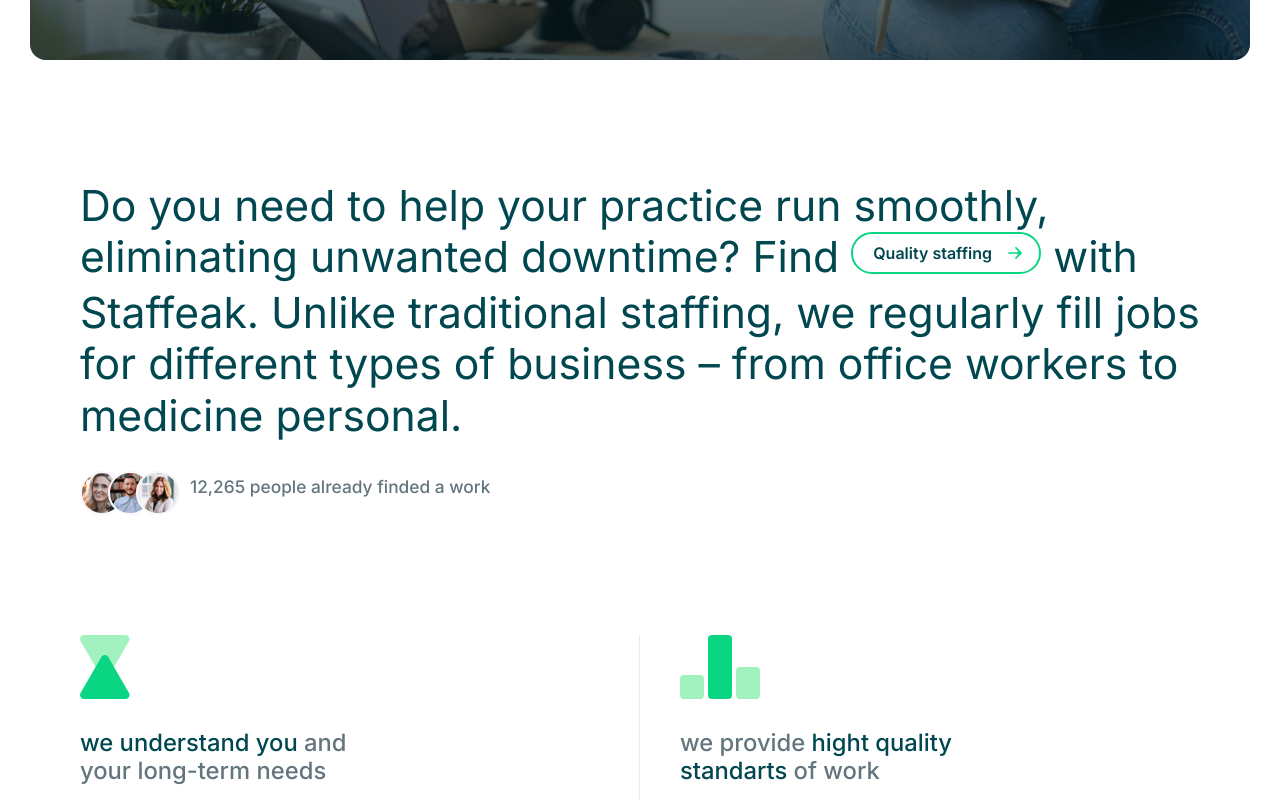
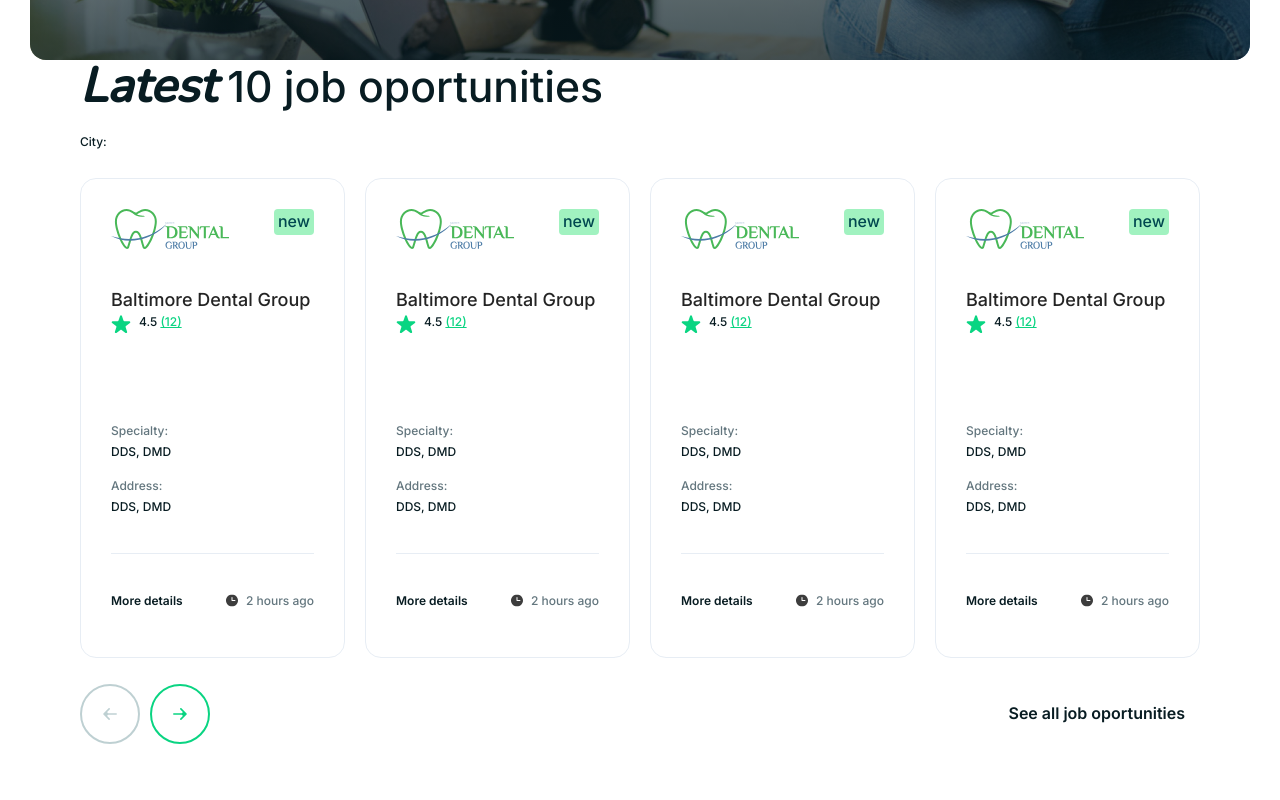
Before and after one commit to orch20/Stuffeak, a Vue app: page / in a window 1280 px wide. Shown: the part 1460-2260 px from the top of the page. Built offline with nearby package versions, Linux system fonts and the light colour scheme.

Commit message:
added swiper to job opportunity section

```diff
--- a/src/components/Sections/LastestTenJobOpportunities.vue
+++ b/src/components/Sections/LastestTenJobOpportunities.vue
@@ -1,23 +1,28 @@
 <template>
-    <section class="job-opport-sec">
+    <section class="job-opport-sec container">
         <h2 class="job-opport-sec__main-title"><span class="italic">Latest</span> 10 job oportunities</h2>
         <div>
             <p class="job-opport-sec__city-name">City:</p>
         </div>
-        <JobCard />
-        <JobCard />
+        <swiper :navigation="navigation" :modules="modules" :space-between="20" slides-per-view="1.2" :breakpoints="breakpoints">
+            <swiper-slide><JobCard /></swiper-slide>
+            <swiper-slide><JobCard /></swiper-slide>
+            <swiper-slide><JobCard /></swiper-slide>
+            <swiper-slide><JobCard /></swiper-slide>
+            <swiper-slide><JobCard /></swiper-slide>
+            <swiper-slide><JobCard /></swiper-slide>
+            <swiper-slide><JobCard /></swiper-slide>
+            <swiper-slide><JobCard /></swiper-slide>
+            <swiper-slide><JobCard /></swiper-slide>
+        </swiper>
         <div class="job-opport-sec__button-section">
             <div class="job-opport-sec__button-wrapper">
-                <svg xmlns="http://www.w3.org/2000/svg" width="60" height="60" viewBox="0 0 60 60" fill="none">
-                    <g opacity="0.25">
-                    <circle cx="30" cy="30" r="29" transform="rotate(-180 30 30)" stroke="#014750" stroke-width="2"/>
-                    <path fill-rule="evenodd" clip-rule="evenodd" d="M28.5726 35.7614L23.3874 30.5761C23.0692 30.2579 23.0692 29.7421 23.3874 29.4239L28.5726 24.2386C28.8908 23.9205 29.4067 23.9205 29.7249 24.2386C30.0431 24.5568 30.0431 25.0727 29.7249 25.3909L27.6377 27.4781C27.0077 28.1081 27.4539 29.1852 28.3448 29.1852L36.1852 29.1852C36.6352 29.1852 37 29.55 37 30C37 30.45 36.6352 30.8148 36.1852 30.8148L28.3448 30.8148C27.4539 30.8148 27.0077 31.8919 27.6377 32.5219L29.7249 34.6091C30.0431 34.9273 30.0431 35.4432 29.7249 35.7614C29.4067 36.0795 28.8908 36.0795 28.5726 35.7614Z" fill="#014750"/>
-                    </g>
-                </svg>
-                <svg xmlns="http://www.w3.org/2000/svg" width="60" height="60" viewBox="0 0 60 60" fill="none">
-                    <circle cx="30" cy="30" r="29" stroke="#0AD582" stroke-width="2"/>
-                    <path fill-rule="evenodd" clip-rule="evenodd" d="M31.4274 24.2386L36.6126 29.4239C36.9308 29.7421 36.9308 30.2579 36.6126 30.5761L31.4274 35.7614C31.1092 36.0795 30.5933 36.0795 30.2751 35.7614C29.9569 35.4432 29.9569 34.9273 30.2751 34.6091L32.3623 32.5219C32.9923 31.8919 32.5461 30.8148 31.6552 30.8148H23.8148C23.3648 30.8148 23 30.45 23 30C23 29.55 23.3648 29.1852 23.8148 29.1852H31.6552C32.5461 29.1852 32.9923 28.1081 32.3623 27.4781L30.2751 25.3909C29.9569 25.0727 29.9569 24.5568 30.2751 24.2386C30.5933 23.9205 31.1092 23.9205 31.4274 24.2386Z" fill="#0AD582"/>
-                </svg>
+                <div class="job-opport-sec__button button-prev">
+
+    </div>
+    <div class="job-opport-sec__button button-next">
+
+                </div>
             </div>
             <a href="#" class="job-opport-sec__button-section-text">See all job oportunities</a>
         </div>
@@ -26,10 +31,79 @@
 
 <script setup>
 import JobCard from '../Elements/JobCard.vue';
+
+import { Swiper, SwiperSlide } from 'swiper/vue';
+
+// Import Swiper styles
+// import 'swiper/css';
+
+import 'swiper/css/navigation';
+
+// import './style.css';
+
+// import required modules
+import { Navigation } from 'swiper/modules';
+
+const modules = [Navigation]
+const navigation = {
+    navigation: true,
+    nextEl: '.button-next',
+    prevEl: '.button-prev',
+}
+
+const breakpoints = {
+    600: {
+        slidesPerView: 2.2,
+    },
+    1025: {
+        slidesPerView: 3.2,
+    },
+    1200: {
+        slidesPerView: 4,
+    },
+}
+
 </script>
 
-<style lang="scss" scoped>
+<style lang="scss">
 @import '../../assets/main.scss';
+
+
+
+
+.job-opport-sec__button{
+    cursor: pointer;
+    display: inline-block;
+    width: 60px;
+    height: 60px;
+    background-color: $main-green;
+}
+
+.button-next {
+
+    -webkit-mask: url('../../img/arr-right-in-the-circle.svg') no-repeat 100% 100%;
+    mask: url('../../img/arr-right-in-the-circle.svg') no-repeat 100% 100%;
+    -webkit-mask-size: cover;
+    mask-size: cover;
+}
+
+.button-prev {
+
+    -webkit-mask: url('../../img/arr-left-in-the-circle.svg') no-repeat 100% 100%;
+    mask: url('../../img/arr-left-in-the-circle.svg') no-repeat 100% 100%;
+    -webkit-mask-size: cover;
+    mask-size: cover;
+
+}
+
+.button-next.swiper-button-disabled,
+.button-prev.swiper-button-disabled {
+    background-color: #014750;
+    opacity: 0.25;
+}
+
+
+
 .job-opport-sec{
     padding: 60px 0 50px 15px;
 
--- a/src/pages/IndexPage.vue
+++ b/src/pages/IndexPage.vue
@@ -2,7 +2,7 @@
     <main>
         <SearchSection />
         <WhatMakesUsDifSection />
-        <!-- <LastestTenJobOpportunities /> -->
+        <LastestTenJobOpportunities />
         <TextWithImgWhoFindedWorkSection />
         <WhyWeSection />
         <TextAnimationSection />
@@ -14,7 +14,7 @@
 
 <script setup>
 import SearchSection from '../components/Sections/SearchSection.vue'
-// import LastestTenJobOpportunities from '../components/Sections/LastestTenJobOpportunities.vue';
+import LastestTenJobOpportunities from '../components/Sections/LastestTenJobOpportunities.vue';
 import WhatMakesUsDifSection from '../components/Sections/WhatMakesUsDifSection.vue';
 import TextWithImgWhoFindedWorkSection from '../components/Sections/TextWithImgWhoFindedWorkSection.vue';
 import WhyWeSection from '../components/Sections/WhyWeSection.vue';
```
Also changed, not shown: src/img/arr-left-in-the-circle.svg (added), src/img/arr-right-in-the-circle.svg (added).
